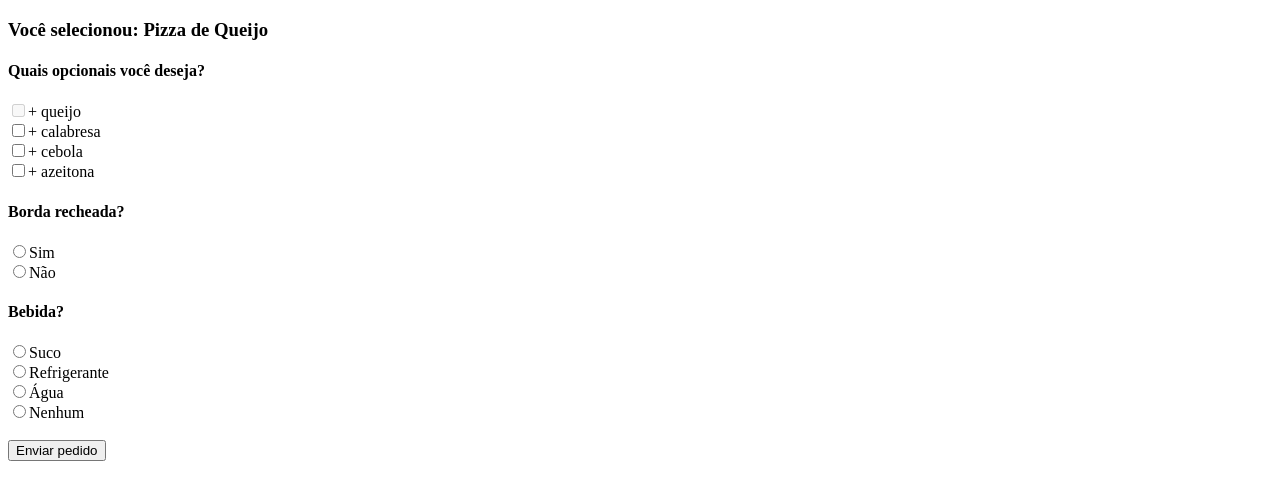
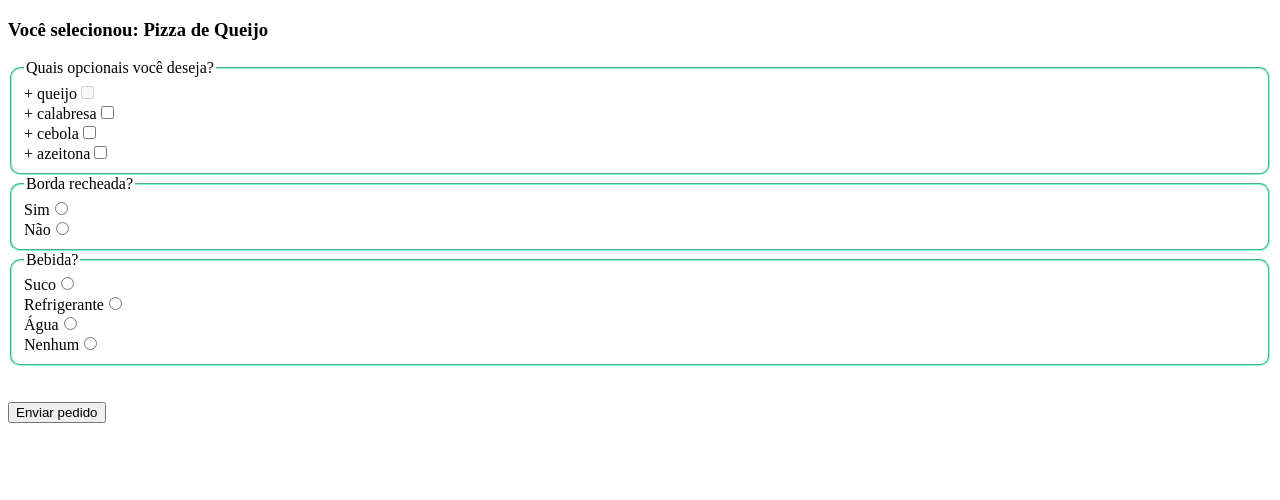
Before and after one commit to adrielCarmo/dioHTML, a plain HTML site: page forms/checkbox.html in a window 1280 px wide. Drawn offline with Linux system fonts and the light colour scheme.

```diff
--- a/forms/checkbox.html
+++ b/forms/checkbox.html
@@ -5,26 +5,41 @@
     <meta charset="UTF-8">
     <meta name="viewport" content="width=device-width, initial-scale=1.0">
     <title>Formulário de Cadastro</title>
+    <style>
+        fieldset {
+            border-radius: 10px;
+            border-color: aquamarine;
+        }
+    </style>
 </head>
 
 <body>
     <form method="get">
         <h3>Você selecionou: Pizza de Queijo</h3>
-        <h4>Quais opcionais você deseja?</h4>
-        <input type="checkbox" disabled ="opcional[]" value="queijo"/><label>+ queijo</label><br>
-        <input type="checkbox" name="opcional[]" value="calabresa"/><label>+ calabresa</label><br>
-        <input type="checkbox" name="opcional[]" value="cebola"/><label>+ cebola</label><br>
-        <input type="checkbox" name="opcional[]" value="azeitona"/><label>+ azeitona</label><br>
-        <h4>Borda recheada?</h4>
-        <input type="radio" name="borda" value="sim" /><label>Sim</label><br>
-        <input type="radio" name="borda" value="nao" /><label>Não</label><br>
-        <h4>Bebida?</h4>
-        <input type="radio" name="bebida" value="suco" /><label>Suco</label><br>
-        <input type="radio" name="bebida" value="refrigerante" /><label>Refrigerante</label><br>
-        <input type="radio" name="bebida" value="agua" /><label>Água</label><br>
-        <input type="radio" name="bebida" value="nenhum" /><label>Nenhum</label><br><br>
 
-        <button type="submit">Enviar pedido</button>
+        <fieldset>
+            <legend>Quais opcionais você deseja?</legend>
+            <label>+ queijo</label><input type="checkbox" disabled="opcional[]" value="queijo" /><br>
+            <label>+ calabresa</label><input type="checkbox" name="opcional[]" value="calabresa" /><br>
+            <label>+ cebola</label><input type="checkbox" name="opcional[]" value="cebola" /><br>
+            <label>+ azeitona</label><input type="checkbox" name="opcional[]" value="azeitona" /><br>
+        </fieldset>
+
+        <fieldset>
+            <legend>Borda recheada?</legend>
+            <label>Sim</label><input type="radio" name="borda" value="sim" /><br>
+            <label>Não</label><input type="radio" name="borda" value="nao" /><br>
+        </fieldset>
+
+        <fieldset>
+            <legend>Bebida?</legend>
+            <label>Suco</label><input type="radio" name="bebida" value="suco" /><br>
+            <label>Refrigerante</label><input type="radio" name="bebida" value="refrigerante" /><br>
+            <label>Água</label><input type="radio" name="bebida" value="agua" /><br>
+            <label>Nenhum</label><input type="radio" name="bebida" value="nenhum" /><br>
+        </fieldset>
+
+        <br><br><button type="submit">Enviar pedido</button>
     </form>
 </body>
 
```
